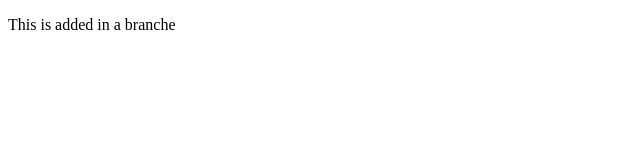
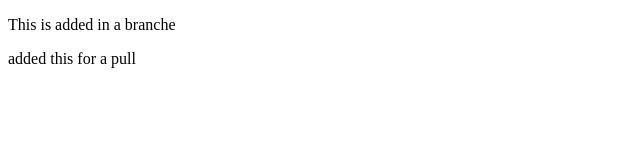
Before and after one commit to BramTerlouw/SimpleSite, a plain HTML site: page index.html in a window 1280 px wide. Shown: the whole page, without its empty margins (0-640 px from the left). Drawn offline with Linux system fonts and the light colour scheme.

Commit message:
Update index.html

```diff
--- a/index.html
+++ b/index.html
@@ -8,5 +8,6 @@
 </head>
 <body>
     <p>This is added in a branche</p>
+    <p>added this for a pull</p>
 </body>
 </html>
```
